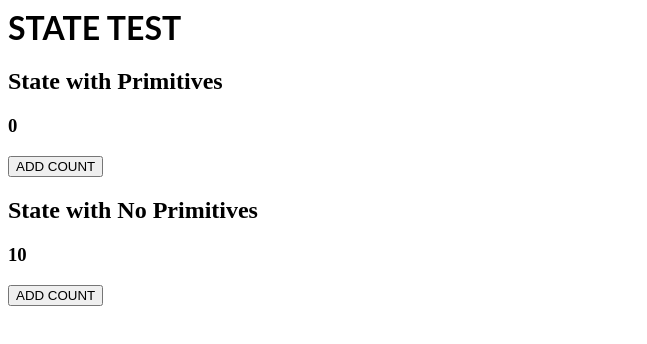
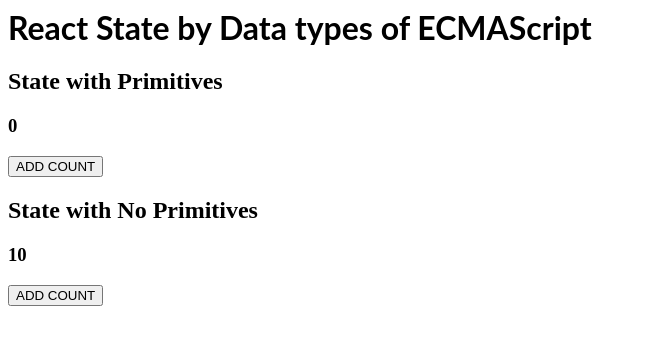
Before and after one commit to robertopuentesdiaz/React18_StateByType, a React (Create React App) app: page / in a window 1280 px wide. Shown: the top 344 px of the page, without its empty margins (0-647 px from the left). Built offline with nearby package versions, Linux system fonts and the light colour scheme; the HTML template or start-up script is replaced by a standard one.

Commit message:
3 files modified

```diff
--- a/package.json
+++ b/package.json
@@ -3,6 +3,10 @@
   "version": "0.0.0",
   "private": true,
   "dependencies": {
+    "@babel/core": "^7.0.0",
+    "@emotion/react": "^11.5.0",
+    "@emotion/styled": "^11.3.0",
+    "@mui/material": "^5.10.11",
     "@types/react": "^18.0.24",
     "@types/react-dom": "^18.0.8",
     "react": "^18.2.0",
--- a/src/App.tsx
+++ b/src/App.tsx
@@ -7,7 +7,7 @@
 export default function App() {
   return (
     <div className="App">
-      <h1>STATE TEST</h1>
+      <h1>React State by Data types of ECMAScript</h1>
 
       <ByValue />
 
--- a/src/ByRef.tsx
+++ b/src/ByRef.tsx
@@ -1,6 +1,6 @@
 import * as React from 'react';
 import { useState } from 'react';
-import { getRand } from './Utils';
+import Grid from '@mui/material/Grid';
 
 export default function ByRef() {
   const [noPrim, setNoPrim] = useState([10]);
@@ -8,10 +8,10 @@
   const add = () => {
     setNoPrim((noPrim) => {
       noPrim[0] += 1;
-      console.log('inside :', getRand(), noPrim);
+      console.log('inside :', noPrim);
       return [...noPrim];
     });
-    console.log('outside :', getRand(), noPrim);
+    console.log('outside :', noPrim);
   };
 
   return (
```
